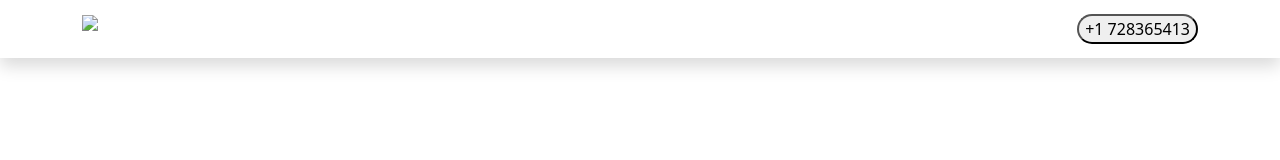
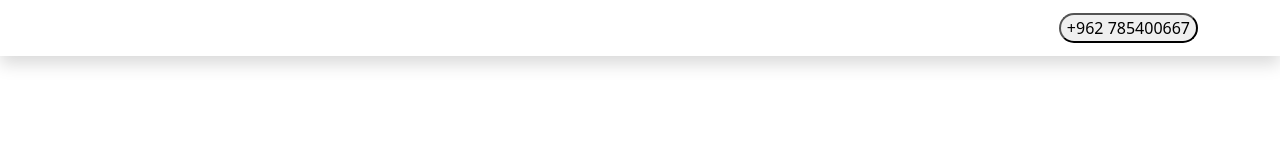
Before and after one commit to 3madov-77/My_portfolio, a website: page index.html in a window 1280 px wide. Drawn offline with Linux system fonts and the light colour scheme.

Commit message:
edit main HTML

```diff
--- a/index.html
+++ b/index.html
@@ -14,7 +14,7 @@
 <nav class="navbar navbar-expand-lg navbar-dark menu shadow fixed-top">
     <div class="container">
       <a class="navbar-brand" href="#">
-        <img src="images/logo.png" alt="logo image">
+        <!-- <img src="LOGO UNDER CONSTRACTION" alt="logo image"> -->
       </a>
       <button class="navbar-toggler" type="button" data-bs-toggle="collapse" data-bs-target="#navbarNav" aria-controls="navbarNav" aria-expanded="false" aria-label="Toggle navigation">
         <span class="navbar-toggler-icon"></span>
@@ -30,7 +30,7 @@
           </li>
         </ul>
         <button type="button" class="rounded-pill btn-rounded">
-          +1 728365413
+          +962 785400667
           <span>
             <i class="fas fa-phone-alt"></i>
           </span>
```
